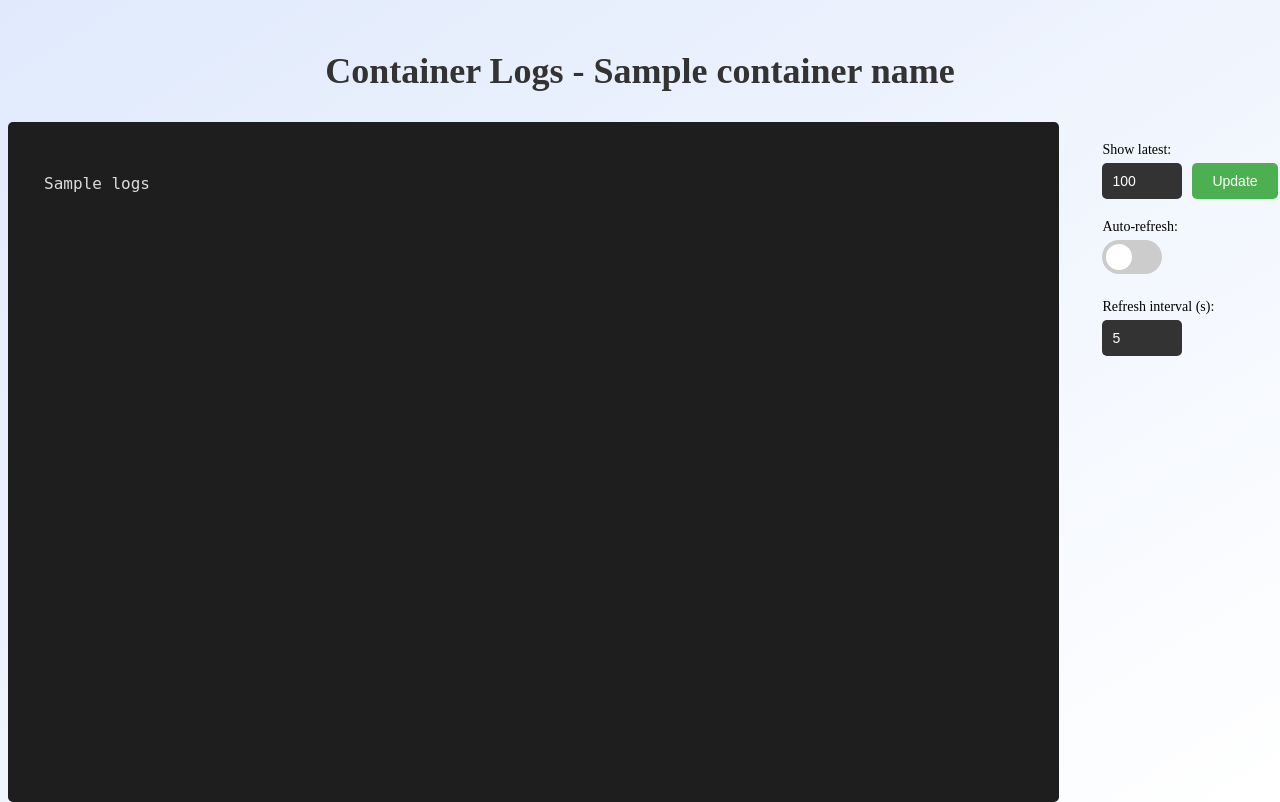
After one commit to SadhvikChirunomula/Docker-Watcher, a Flask app: template templates/log_view.html in a window 1280 px wide. The commit adds this page. Run offline with Flask 3, Linux system fonts and the light colour scheme; the template is opened without the code that fills it: most values are stand-ins (such as "Sample title", 1, 10 or a date in 2020); some libraries are stand-ins or nearby versions.

Commit message:
adding docker logs

```diff
--- a/app.py
+++ b/app.py
@@ -43,10 +43,17 @@ def containers():
 def logs(container_id):
     try:
         container = client.containers.get(container_id)
-        container_logs = container.logs()
-        return Response(container_logs, mimetype='text/plain')
+        container_logs = container.logs().decode("utf-8")
+        container_name = container.name
+        return render_template('log_view.html', logs=container_logs, container_name=container_name, container_id=container_id)
     except docker.errors.NotFound:
         abort(404)
+
+@app.route('/logs/<container_id>/text')
+def logs_text(container_id):
+    container = client.containers.get(container_id)
+    logs = container.logs().decode('utf-8')
+    return Response(logs, mimetype='text/plain')
 
 
 if __name__ == '__main__':
--- /dev/null
+++ b/templates/log_view.html
@@ -0,0 +1,240 @@
+<!DOCTYPE html>
+<html lang="en">
+
+<head>
+    <meta charset="UTF-8">
+    <meta name="viewport" content="width=device-width, initial-scale=1.0">
+    <title>Container Logs - {{ container_name }}</title>
+    <link rel="stylesheet" href="https://cdnjs.cloudflare.com/ajax/libs/highlight.js/11.6.0/styles/vs2015.min.css">
+    <style>
+        .log-container {
+            /* max-height: 2000px; */
+            height: 80vh;
+
+            max-height: calc(100vh - 100px);
+            /* subtract the height of the header from the max-height */
+
+            overflow-y: auto;
+            background-color: #1e1e1e;
+            padding: 20px;
+            border-radius: 5px;
+            width: 80%;
+            font-size: 16px;
+
+            float: left;
+        }
+
+        .controls {
+            width: 15%;
+            float: right;
+            padding: 20px;
+            box-sizing: border-box;
+        }
+
+        .control-group {
+            margin-bottom: 20px;
+        }
+
+        .control-group label {
+            display: block;
+            font-size: 14px;
+            margin-bottom: 5px;
+        }
+
+        .input-group {
+            display: flex;
+            align-items: center;
+        }
+
+        .form-input {
+            padding: 10px;
+            border: none;
+            border-radius: 5px;
+            background-color: #333;
+            color: #fff;
+            font-size: 14px;
+            width: 60px;
+        }
+
+        .form-button {
+            padding: 10px 20px;
+            margin-left: 10px;
+            border: none;
+            border-radius: 5px;
+            background-color: #4CAF50;
+            color: #fff;
+            font-size: 14px;
+            cursor: pointer;
+        }
+
+        .toggle-switch {
+            position: relative;
+            display: inline-block;
+            width: 60px;
+            height: 34px;
+        }
+
+        .toggle-switch input {
+            display: none;
+        }
+
+        .slider {
+            position: absolute;
+            cursor: pointer;
+            top: 0;
+            left: 0;
+            right: 0;
+            bottom: 0;
+            background-color: #ccc;
+            transition: .4s;
+            border-radius: 34px;
+        }
+
+        .slider:before {
+            position: absolute;
+            content: "";
+            height: 26px;
+            width: 26px;
+            left: 4px;
+            bottom: 4px;
+            background-color: #fff;
+            transition: .4s;
+            border-radius: 50%;
+        }
+
+        input:checked+.slider {
+            background-color: #4CAF50;
+        }
+
+        input:focus+.slider {
+            box-shadow: 0 0 1px #4CAF50;
+        }
+
+        input:checked+.slider:before {
+            transform: translateX(26px);
+        }
+
+        .slider.round {
+            border-radius: 34px;
+        }
+
+        .slider.round:before {
+            border-radius: 50%;
+        }
+
+        .log-container:after {
+            content: "";
+            display: table;
+            clear: both;
+        }
+
+        body {
+            background: linear-gradient(to bottom right, #E0EAFC, #FFFFFF);
+        }
+
+
+        h1 {
+            font-size: 3em;
+            color: #333;
+            text-align: center;
+            margin-top: 50px;
+            margin-bottom: 30px;
+        }
+    </style>
+</head>
+
+<body>
+    <div>
+        <h1 style="font-size: 36px;">Container Logs - {{ container_name }}</h1>
+    </div>
+
+    <div class="log-container">
+        <pre><code id="logContent" class="hljs">{{ logs }}</code></pre>
+    </div>
+
+    <div class="controls">
+        <div class="control-group">
+            <label for="lines">Show latest:</label>
+            <div class="input-group">
+                <input type="number" id="lines" value="100" class="form-input">
+                <button id="updateLines" class="form-button">Update</button>
+            </div>
+        </div>
+        <div class="control-group">
+            <label for="autoRefresh">Auto-refresh:</label>
+            <div class="input-group">
+                <label class="toggle-switch">
+                    <input type="checkbox" id="autoRefresh">
+                    <span class="slider round"></span>
+                </label>
+            </div>
+        </div>
+        <div class="control-group">
+            <label for="refreshInterval">Refresh interval (s):</label>
+            <div class="input-group">
+                <input type="number" id="refreshInterval" value="5" disabled class="form-input">
+            </div>
+        </div>
+    </div>
+
+
+    <script src="https://cdnjs.cloudflare.com/ajax/libs/highlight.js/11.6.0/highlight.min.js"></script>
+    <script>
+        const containerId = '{{ container_id }}';
+        console.log("Value of Container ID: " + containerId)
+        hljs.highlightAll();
+        async function fetchLogsAndUpdateView() {
+            const response = await fetch('/logs/' + containerId + '/text?lines=' + document.getElementById("lines").value);
+            const logs = await response.text();
+            const logContent = document.getElementById("logContent");
+            logContent.textContent = logs;
+            hljs.highlightElement(logContent);
+        }
+
+
+        document.getElementById("updateLines").addEventListener("click", function () {
+            const linesInput = document.getElementById("lines");
+            const logContent = document.getElementById("logContent");
+            const lines = parseInt(linesInput.value, 10);
+            if (lines > 0) {
+                const logLines = logContent.textContent.trim().split("\n");
+                const latestLines = logLines.slice(-lines).join("\n");
+                logContent.textContent = latestLines;
+                hljs.highlightElement(logContent);
+            }
+        });
+
+        let autoRefreshInterval;
+
+        document.getElementById("autoRefresh").addEventListener("change", function () {
+            const autoRefreshCheckbox = document.getElementById("autoRefresh");
+            const refreshIntervalInput = document.getElementById("refreshInterval");
+
+            if (autoRefreshCheckbox.checked) {
+                refreshIntervalInput.disabled = false;
+                const interval = parseInt(refreshIntervalInput.value, 10);
+                if (interval > 0) {
+                    autoRefreshInterval = setInterval(fetchLogsAndUpdateView, interval * 1000);
+                }
+            } else {
+                refreshIntervalInput.disabled = true;
+                clearInterval(autoRefreshInterval);
+            }
+        });
+
+        document.getElementById("refreshInterval").addEventListener("change", function () {
+            const autoRefreshCheckbox = document.getElementById("autoRefresh");
+            const refreshIntervalInput = document.getElementById("refreshInterval");
+
+            if (autoRefreshCheckbox.checked) {
+                clearInterval(autoRefreshInterval);
+                const interval = parseInt(refreshIntervalInput.value, 10);
+                if (interval > 0) {
+                    autoRefreshInterval = setInterval(fetchLogsAndUpdateView, interval * 1000);
+                }
+            }
+        });
+    </script>
+</body>
+
+</html>
```
Also changed, not shown: templates/containers.html (+22 -5 lines).
